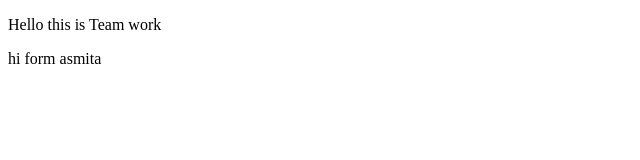
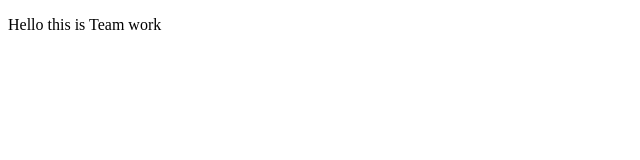
Before and after one commit to oogke/gitAssignment, a plain HTML site: page index.html in a window 1280 px wide. Shown: the full height of the page, 0-640 px from the left. Drawn offline with Linux system fonts and the light colour scheme.

Commit message:
change main branch content

```diff
--- a/index.html
+++ b/index.html
@@ -7,6 +7,5 @@
 </head>
 <body>
     <p>Hello this is Team work</p>
-    <p>hi form asmita</p>
 </body>
 </html>
```
